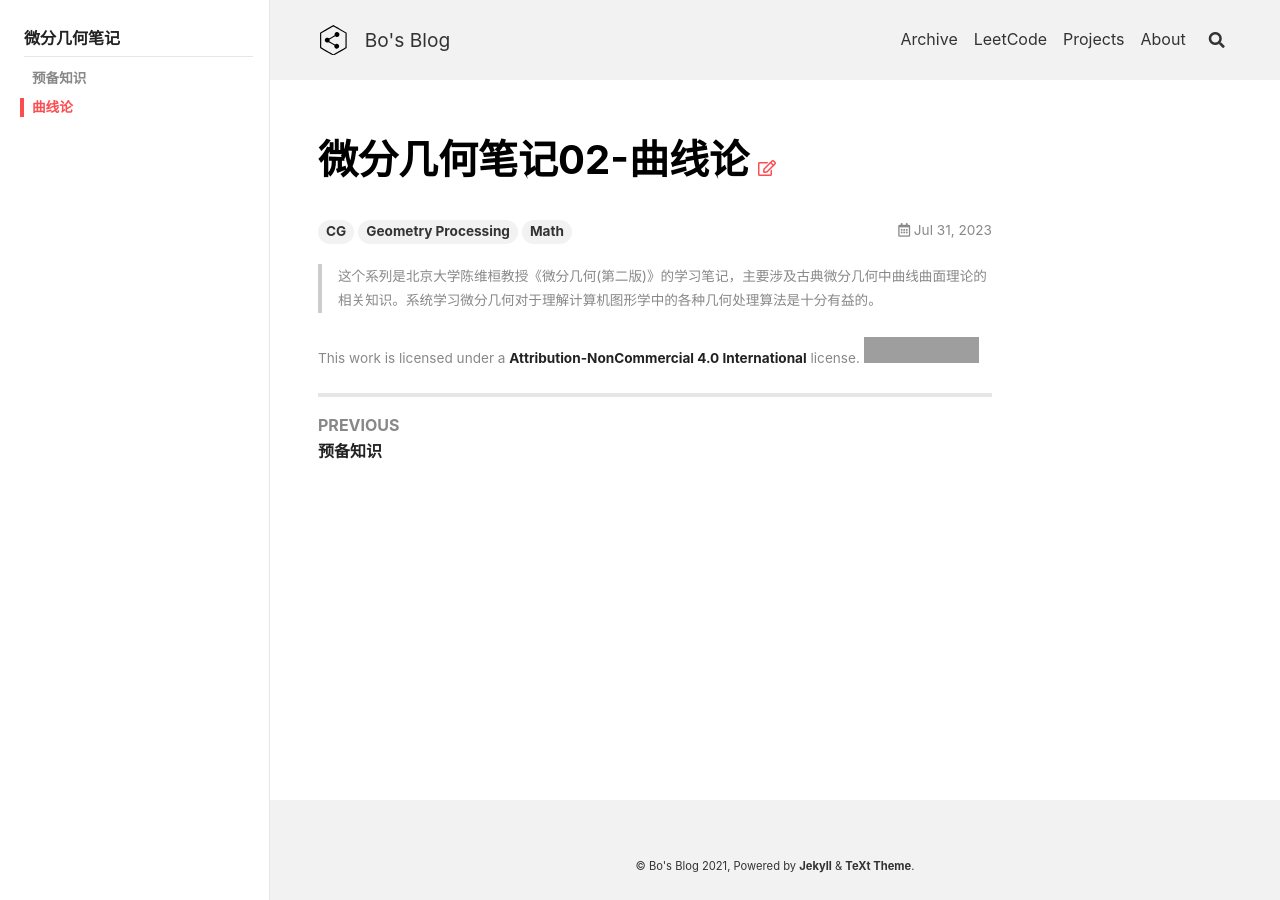
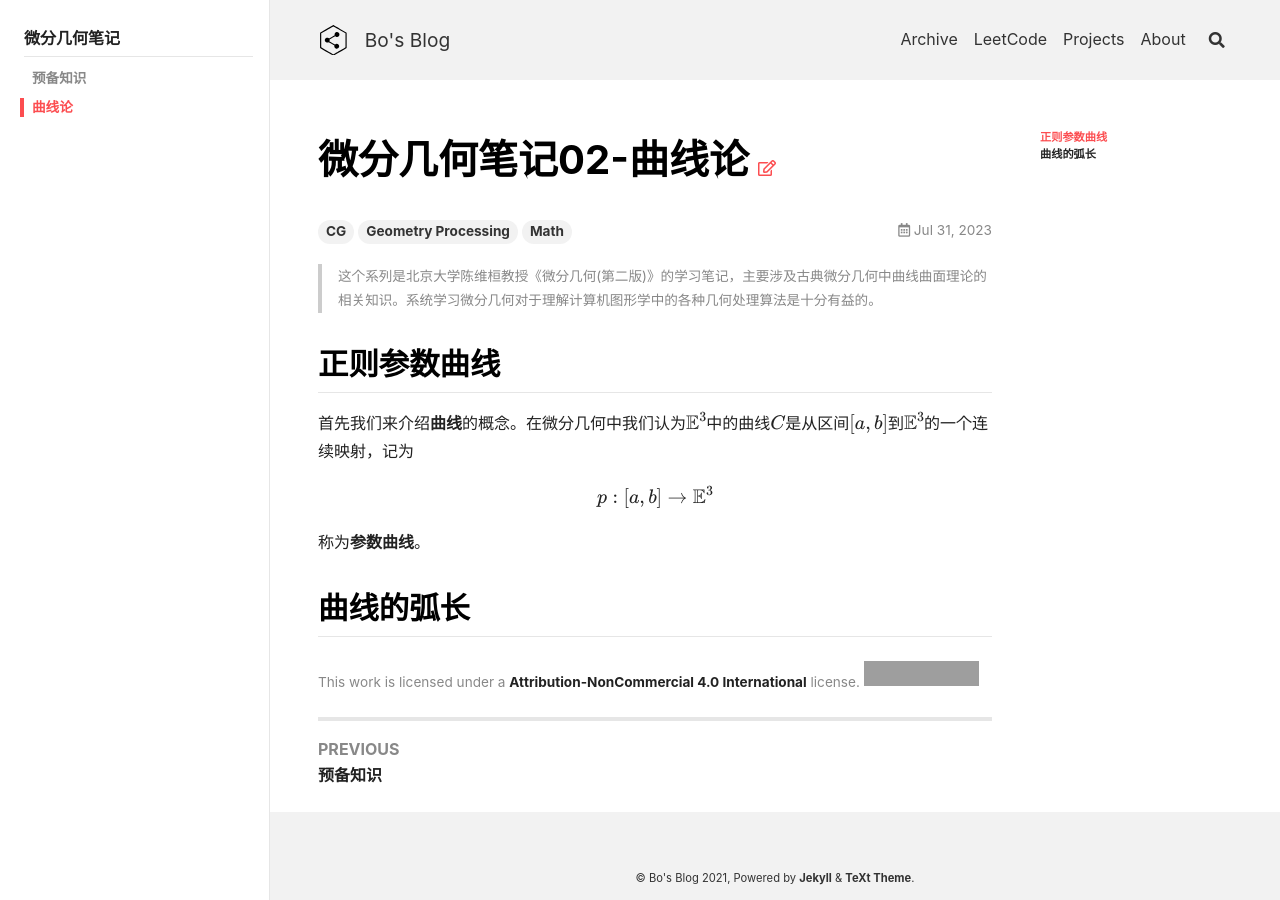
Before and after one commit to peng00bo00/peng00bo00_previous_blog, a Jekyll site: the page built from _posts/2023-07-31-DifferentialGeometry-NOTES-02.md, in a window 1280 px wide. Built offline with Jekyll 4.4.1, drawn with Linux system fonts in a browser that asks for light colours; nearby versions of some CDN libraries; grey boxes are pictures that could not be loaded.

Commit message:
Update 2023-07-31-DifferentialGeometry-NOTES-02.md

```diff
--- a/_posts/2023-07-31-DifferentialGeometry-NOTES-02.md
+++ b/_posts/2023-07-31-DifferentialGeometry-NOTES-02.md
@@ -11,3 +11,15 @@ sidebar:
 
 > 这个系列是北京大学陈维桓教授《微分几何(第二版)》的学习笔记，主要涉及古典微分几何中曲线曲面理论的相关知识。系统学习微分几何对于理解计算机图形学中的各种几何处理算法是十分有益的。
 <!--more-->
+
+## 正则参数曲线
+
+首先我们来介绍**曲线**的概念。在微分几何中我们认为$$\mathbb{E}^3$$中的曲线$$C$$是从区间$$[a, b]$$到$$\mathbb{E}^3$$的一个连续映射，记为
+
+$$
+p: [a, b] \rightarrow \mathbb{E}^3
+$$
+
+称为**参数曲线**。
+
+## 曲线的弧长
```
